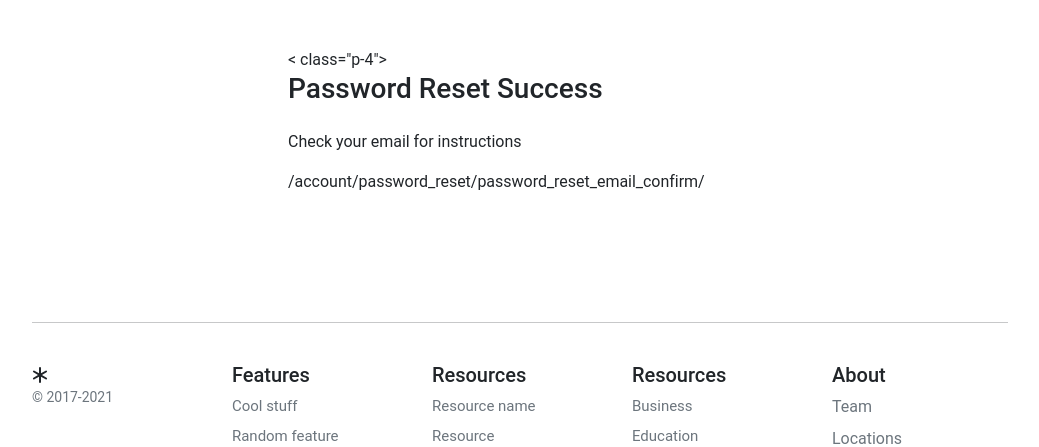
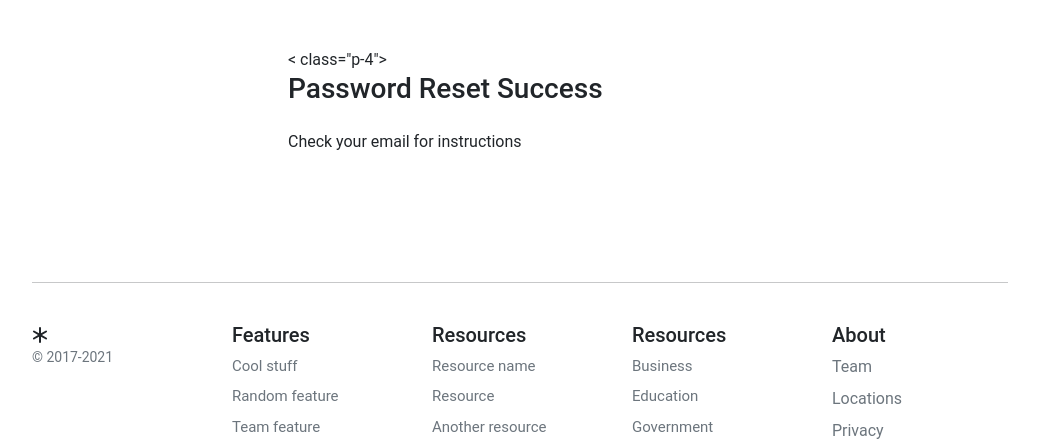
Before and after one commit to Mokomg/django-Ecommerce, a Django app: page /account/password_reset/password_reset_email_confirm/ in a window 1280 px wide. Shown: the part 77-524 px from the top of the page, without its empty margins (120-1159 px from the left). Run offline with Django 3.2, Linux system fonts and the light colour scheme; data that the repository does not hold is empty.

Commit message:
Password reset complete

```diff
--- a/account/urls.py
+++ b/account/urls.py
@@ -22,13 +22,13 @@ urlpatterns = [
          name="password_reset"),
     path("password_reset_confirm/<uidb64>/<token>",
          auth_views.PasswordResetConfirmView.as_view(template_name="account/user/password_reset_confirm.html",
-                                                     success_url="account/password_reset_complete",
+                                                     success_url="/account/password_reset_complete",
                                                      form_class=PwdResetConfirmForm), name="password_reset_confirm"),
     path("password_reset/password_reset_email_confirm/", TemplateView.as_view(template_name="account/user/"
                                                                                             "reset_status.html"),
          name="password_reset_done"),
-    path('password_reset_confirm/Mg/password_reset_complete/',
-         TemplateView.as_view(template_name="account/user/reset_status.html"), name='password_reset_complete'),
+    path('password_reset_complete/', TemplateView.as_view(template_name="account/user/reset_status.html"),
+         name='password_reset_complete'),
 
     path("dashboard/", views.dashboard, name="dashboard"),
     path("profile/edit", views.edit_details, name="edit_details"),
--- a/templates/account/user/reset_status.html
+++ b/templates/account/user/reset_status.html
@@ -30,12 +30,10 @@
                                 {% if 'email' in request.get_full_path %}
                                         <h3 class="mb-4">Password Reset Success</h3>
                                         <p>Check your email for instructions</p>
-                                    <p>{{ request.get_full_path }}</p>
                                 {% endif%}
                                 {% if 'complete' in request.get_full_path %}
                                         <h3 class="mb-4">Password Reset Success</h3>
                                         <a href="{% url "account:login" %}">Login</a>
-                                    <p>{{ request.get_full_path }}</p>
                                 {% endif%}
                             </div>
                         </div>
```
